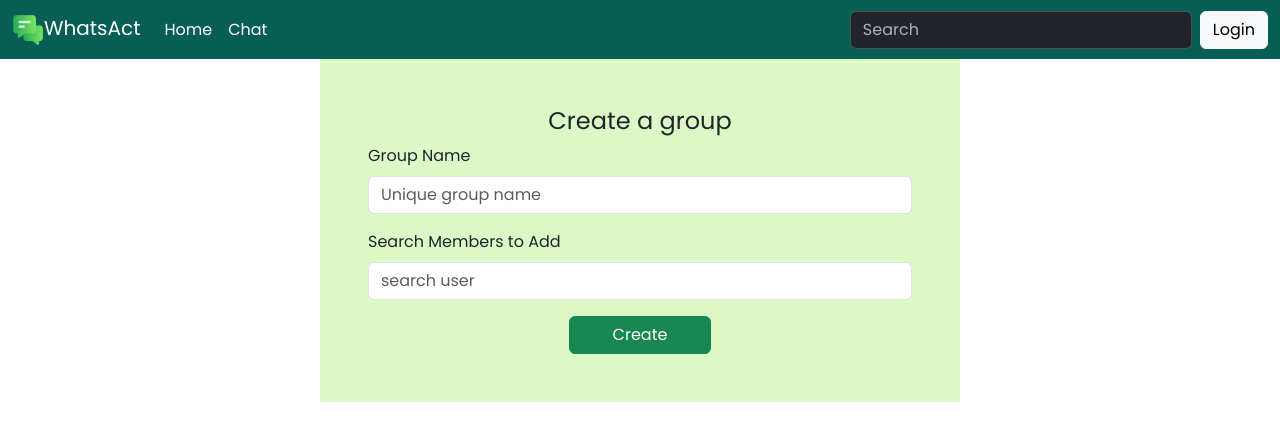
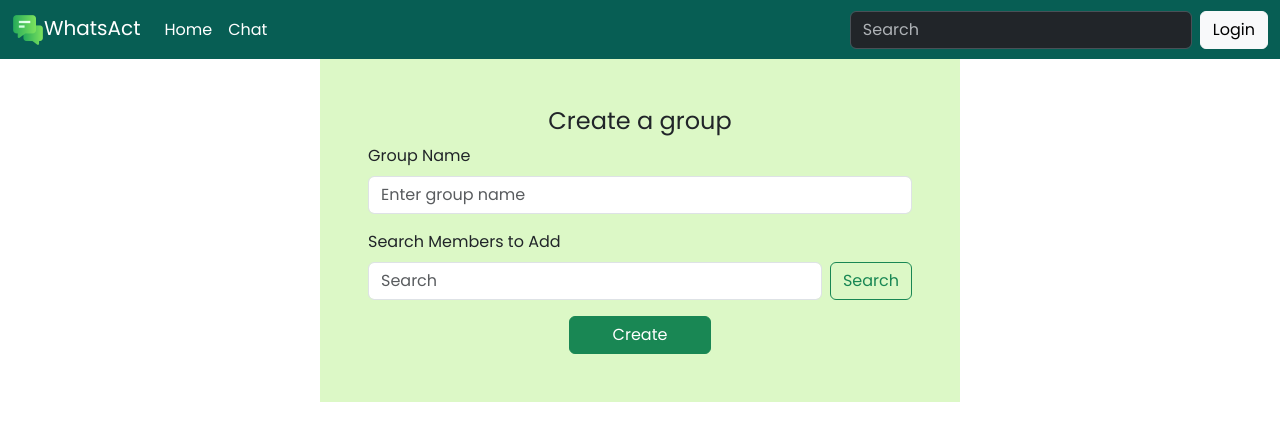
Before and after one commit to rajann44/whatsact, a React (Create React App) app: page /group in a window 1280 px wide. Shown: the top 440 px of the page. Built offline with nearby package versions, Linux system fonts and the light colour scheme; no server answers.

Commit message:
group page

```diff
--- a/src/components/Group.js
+++ b/src/components/Group.js
@@ -1,8 +1,55 @@
-import React from "react";
+import { addDoc, getDoc, getDocs, query, where } from "firebase/firestore";
+import React, { useContext, useEffect, useState } from "react";
+import { useNavigate } from "react-router-dom";
+import { Appstate } from "../App";
+import { groupsReference, usersReference } from "../firebase/FirebaseApp";
 
 const Group = () => {
+  const [backgroundColor, setBackgroundColor] = useState("white");
+  const handleClickColor = () => {
+    setBackgroundColor("yellow");
+  };
+
   //Search and select user (logged in user should already be present in group)
   //Create group with selected + Logged in user (pass users in array)
+
+  const useAppstate = useContext(Appstate);
+
+  const [searchEmail, setSearchEmail] = useState();
+
+  const [groupMembersList, setGroupMembersList] = useState([]);
+  const [searchResult, setSearchResult] = useState(null);
+
+  const [groupName, setGroupName] = useState();
+
+  useEffect(() => {
+    setGroupMembersList((oldArray) => [...oldArray, useAppstate.loginUserId]);
+  }, []);
+
+  const handleMemberSearch = async (event) => {
+    event.preventDefault();
+    const queryResult = query(
+      usersReference,
+      where("email", "==", searchEmail)
+    );
+    const userDocument = await getDocs(queryResult);
+    userDocument.forEach((singleUserDoc) => {
+      const dataFromDoc = singleUserDoc.data();
+      setSearchResult(dataFromDoc);
+    });
+  };
+
+  const createGroup = async () => {
+    try {
+      await addDoc(groupsReference, {
+        id: Math.random().toString(36).slice(2),
+        name: groupName,
+        members: groupMembersList,
+      });
+    } catch (error) {
+      console.log(error);
+    }
+  };
 
   return (
     <div className="container w-50 p-5" style={{ backgroundColor: "#dcf8c6" }}>
@@ -14,19 +61,46 @@ const Group = () => {
         <input
           type="email"
           className="form-control"
-          placeholder="Unique group name"
+          placeholder="Enter group name"
+          onChange={(e) => setGroupName(e.target.value)}
         />
       </div>
       <div className="mb-3">
         <label htmlFor="exampleFormControlInput1" className="form-label">
           Search Members to Add
         </label>
-        <input type="text" className="form-control" placeholder="search user" />
+        <form className="d-flex" role="search">
+          <input
+            className="form-control me-2"
+            type="search"
+            placeholder="Search"
+            aria-label="Search"
+            onChange={(e) => setSearchEmail(e.target.value)}
+          />
+          <button
+            className="btn btn-outline-success"
+            type="submit"
+            onClick={(e) => handleMemberSearch(e)}
+          >
+            Search
+          </button>
+        </form>
+        <div
+          className="searchResult"
+          onClick={() =>
+            setGroupMembersList((oldArray) => [...oldArray, searchResult.id])
+          }
+        >
+          <div style={{ backgroundColor }} onClick={handleClickColor}>
+            {searchResult != null && searchResult.name}
+          </div>
+        </div>
       </div>
       <div className="row">
         <button
           type="button"
           className="btn btn-success col-md-3 mx-auto text-center"
+          onClick={createGroup}
         >
           Create
         </button>
```
